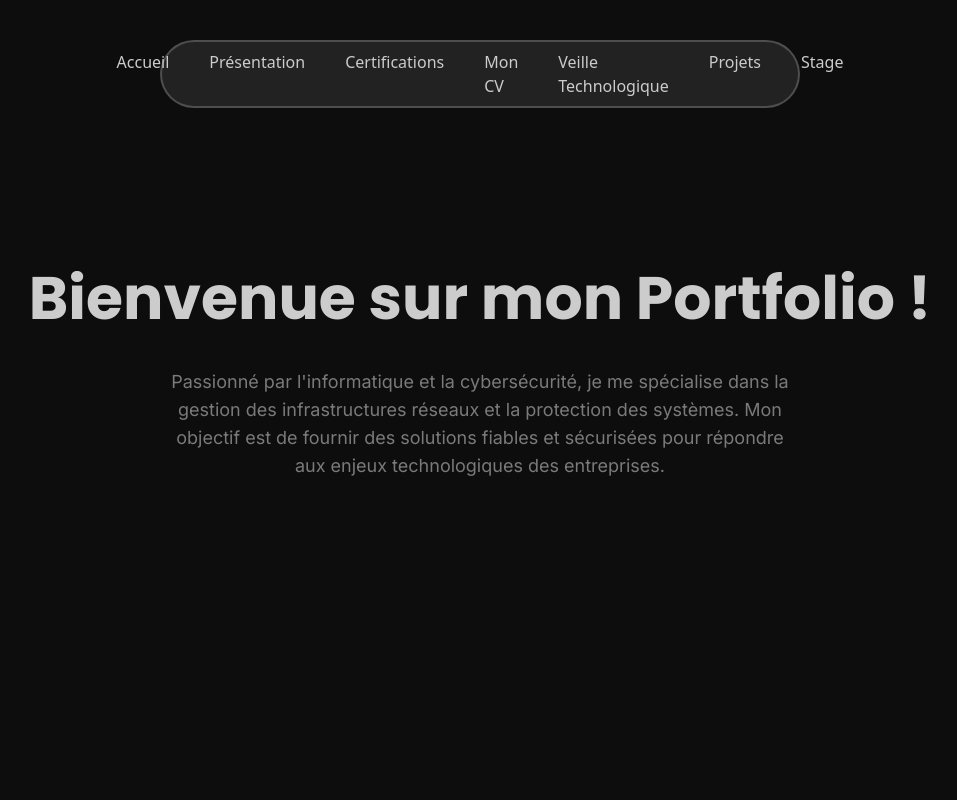
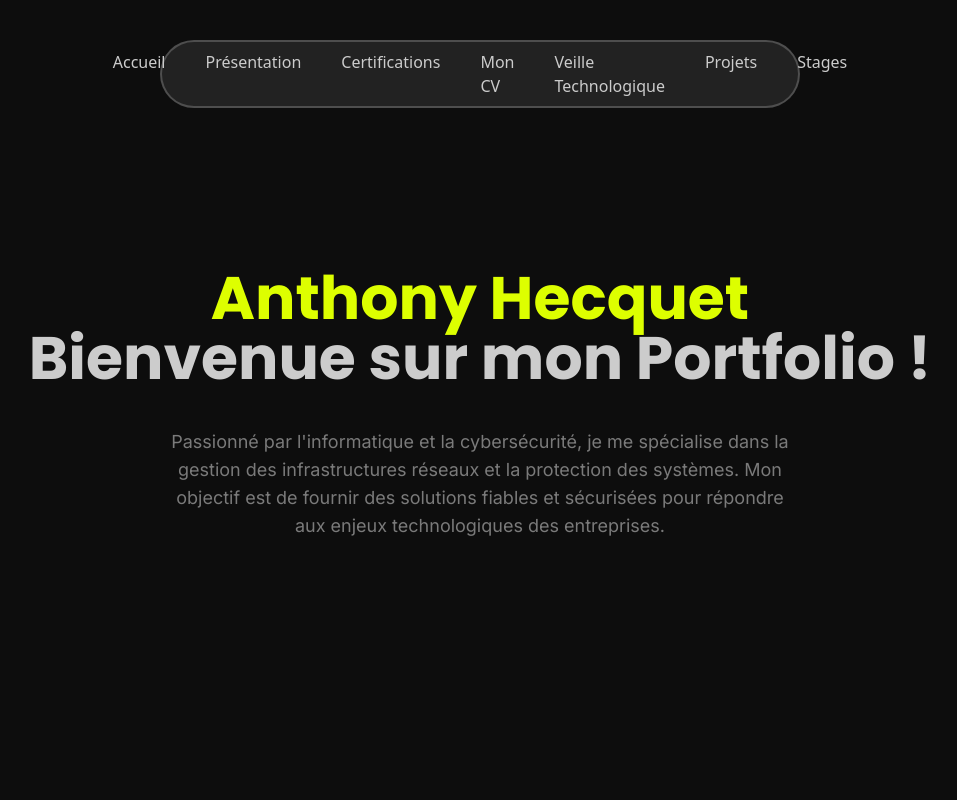
Before and after one commit to Marwin-Rdgs/PC004-Dexter, a Nuxt app: page / in a window 1280 px wide. Shown: the top 800 px of the page, without its empty margins (160-1117 px from the left). Built offline with nearby package versions, Linux system fonts and the light colour scheme.

Commit message:
feat:addStageSection

```diff
--- a/components/Headnav.vue
+++ b/components/Headnav.vue
@@ -35,7 +35,7 @@
             </li>
             <li>
                 <a href="#Stage">
-                    <p class="text-grey-color hover:text-white-color scale-100 hover:scale-105">Stage</p>
+                    <p class="text-grey-color hover:text-white-color scale-100 hover:scale-105">Stages</p>
                 </a>
             </li>
         </ul>
--- /dev/null
+++ b/components/cardStage.vue
@@ -0,0 +1,23 @@
+<script setup lang="ts">
+
+defineProps({
+    name: String,
+    img: String,
+    bio: String,
+    tools: String,
+    mission: String,
+})
+
+</script>
+
+<template>
+    <div class="bg-secondary-color bg-opacity-20 rounded-lg px-[3%] pb-[3%]">
+        <h2 class="text-white-color font-Secondary text-3xl text-center mb-[2%] pt-[2%]">{{ name }}</h2>
+        <div class="flex justify-center">
+            <img :src="`/docs/Stages/${img}.jpg`" :alt="`Logo de l'entreprise ${name}`" class="w-[355px]">
+        </div>
+        <p class="text-grey-color font-Primary my-[2%]"><b>Entreprise spécialisée</b> en {{ bio }}</p>
+        <p class="text-grey-color font-Primary my-[2%]"><b>Missions confiées</b> : {{ mission }}</p>
+        <p class="bg-alert-color bg-opacity-10 rounded-lg text-center text-grey-color font-Primary">Outils : {{ tools }}</p>
+    </div>
+</template>
--- a/pages/index.vue
+++ b/pages/index.vue
@@ -4,7 +4,7 @@
     <!-- HERO -->
     <section class="mt-40 pb-96" id="Home">
         <div class="relative">
-            <h1 class="text-center text-grey-color font-Secondary font-bold text-6xl animate__animated animate__fadeInUp">Bienvenue sur mon Portfolio !</h1>
+            <h1 class="text-center text-grey-color font-Secondary font-bold text-6xl animate__animated animate__fadeInUp"><span class="text-alert-color">Anthony Hecquet</span> <br /> Bienvenue sur mon Portfolio !</h1>
             <div class="flex justify-center mt-10">
                 <p class="text-center text-secondary-color font-Primary w-1/2 text-lg animate__animated animate__slideInUp">Passionné par l'informatique et la cybersécurité, je me spécialise dans la gestion des infrastructures réseaux et la protection des systèmes. Mon objectif est de fournir des solutions fiables et sécurisées pour répondre aux enjeux technologiques des entreprises.</p>
             </div>
@@ -132,6 +132,24 @@
 
     </section>
 
+    <section id="Stage">
+        <div class="flex justify-center gap-3">
+            <img src="/public/icons/stars-section.svg" alt="Icon Etoile - Titre section" class="w-[32px]">
+            <h1 class="text-center text-alert-color font-Secondary font-light text-3xl">Stages</h1>
+        </div>
+
+        <div class="lg:flex lg:justify-between lg:px-[10%] pt-[5%] gap-2">
+
+            <CardStage class="w-1/2"
+            name="Consulting Data, Maurepas"
+            bio="Stockage Informatique, Isilon, NetApp, Pure Storage et Migration de données"
+            mission="Déploiement de matériels de stockage - Configuration de switch - Migration de données - Intervention à l'Hôpital Saint-Maurice, 12 rue du Val d’Osne PA3 Equinix, 114 rue Ambroise croizat, Saint Denis"
+            tools="Switch Pure Storage | Flash Blade / Flash Array Pure Storage | Putty | VmWare"
+            img="ConsultingData"/>
+
+        </div>
+    </section>
+
     <Footernav class="mt-[10%]"/>
 
 
```
Also changed, not shown: public/docs/Stages/ConsultingData.jpg (added).
